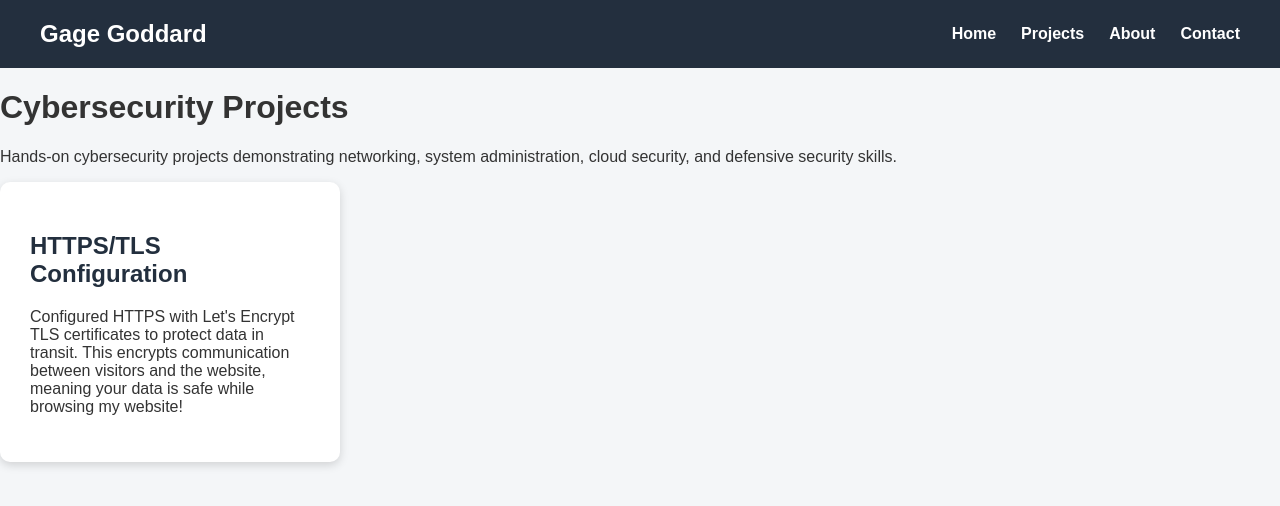
After one commit to gage-goddard01/PythonPortfolio, a Flask app: page /cybersecurity in a window 1280 px wide. The commit adds this page. Shown: the top 506 px of the page. Run offline with Flask 3, Linux system fonts and the light colour scheme.

Commit message:
Added Cybersecurity portfolio page and TLS certificate project card

```diff
--- a/app.py
+++ b/app.py
@@ -11,14 +11,6 @@ def home():
 @app.route("/projects")
 def projects():
     return render_template("projects.html")
-
-@app.route("/about")
-def about():
-    return render_template("about.html")
-
-@app.route("/contact")
-def contact():
-    return render_template("contact.html")
 
 @app.route("/password_generator", methods=["GET", "POST"])
 def password_generator():
@@ -34,7 +26,6 @@ def password_generator():
         "password_generator.html",
         generated_password = generated_password
     )
-
 
 @app.route("/rps", methods=["GET", "POST"])
 def rps():
@@ -71,5 +62,17 @@ def rps():
         computer=computer,
     )
 
+@app.route("/cybersecurity")
+def cybersecurity():
+    return render_template("cybersecurity.html")
+
+@app.route("/about")
+def about():
+    return render_template("about.html")
+
+@app.route("/contact")
+def contact():
+    return render_template("contact.html")
+
 if __name__ == "__main__":
     app.run(host="0.0.0.0", port=5000, debug=True)
--- a/static/css/style.css
+++ b/static/css/style.css
@@ -93,6 +93,11 @@ nav a:hover{
     color:#232F3E;
 }
 
+.card-link{
+    color: inherit;
+    text-decoration: none
+}
+
 .projects-row{
     display: flex;
     gap: 20px;
--- /dev/null
+++ b/templates/cybersecurity.html
@@ -0,0 +1,15 @@
+{% extends "base.html" %}
+
+{% block content %}
+
+<h1>Cybersecurity Projects</h1>
+
+<p>Hands-on cybersecurity projects demonstrating networking,
+    system administration, cloud security, and defensive security skills.</p>
+
+<div class ="card">
+    <h2>HTTPS/TLS Configuration</h2>
+    <p>Configured HTTPS with Let's Encrypt TLS certificates to protect data in transit. This encrypts communication between visitors and the website, meaning your data is safe while browsing my website!</p>
+</div>
+
+{% endblock %}
--- a/templates/index.html
+++ b/templates/index.html
@@ -8,7 +8,7 @@ Home | Gage Goddard
 
 <section class="hero">
 
-    <h1>Python Developer Portfolio</h1>
+    <h1>DevOps and Networking Portfolio</h1>
 
     <p>
         Welcome! I'm Gage Goddard. This portfolio showcases my Python applications,
@@ -32,12 +32,12 @@ Home | Gage Goddard
         <h2>AWS</h2>
         <p>Cloud-hosted applications running on Amazon EC2.</p>
     </div>
-
+    <a href="/cybersecurity" class="card-link">
     <div class="card">
         <h2>Cybersecurity</h2>
         <p>Projects demonstrating networking and security concepts.</p>
     </div>
-
+    </a>
 </section>
 
 {% endblock %}
```
